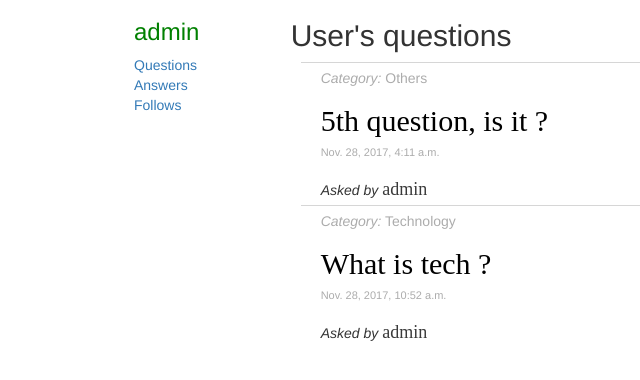
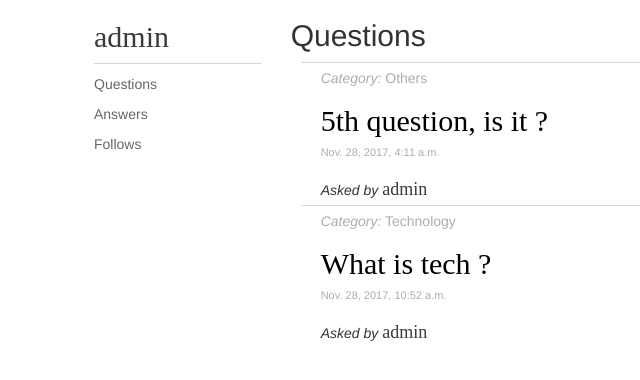
Before and after one commit to Lego1st/qanda, a Django app: page /profile/1/ in a window 1280 px wide. Shown: the part 51-431 px from the top of the page, without its empty margins (21-661 px from the left). Run offline with Django 3.2, Linux system fonts and the light colour scheme; a user stored in the database is signed in; data comes from the database, SQL or seed files in the repository; some libraries are stand-ins or nearby versions.

Commit message:
Profile page appearance

```diff
--- a/polls/templates/polls/base_profile.html
+++ b/polls/templates/polls/base_profile.html
@@ -4,13 +4,14 @@
 {% block content %}
 		<div class="container-fluid" id="mainview">
 			<!-- left pannel -->
-			<div class="col-xs-2 test1 left-panel" >
-				<ul>
-					<li><h3 style="color : green"> {{ username }} </h3></li>
-					<li><a href="{% url 'polls:profile' user_id %}">Questions</a></li>
-					<li><a href="{% url 'polls:useranswers' user_id %}">Answers</a></li>
+			<div class="col-xs-2 test1 left-panel" style="margin-top:1px">
+				<h3 class="accent-text" style="font-size:30px"> {{ username }} </h3>
+				<hr class="hrstyle" width="100%">
+				<ul style="padding:0">
+					<li class="pannel-item"><a href="{% url 'polls:profile' user_id %}" class="side-pannel-text">Questions</a></li>
+					<li class="pannel-item"><a href="{% url 'polls:useranswers' user_id %}" class="side-pannel-text">Answers</a></li>
 					{% if user.id == user_id %}
-						<li><a href="{% url 'polls:userfollows' user_id %}">Follows</a></li>
+						<li class="pannel-item"><a href="{% url 'polls:userfollows' user_id %}" class="side-pannel-text">Follows</a></li>
 					{% endif %}
 				</ul>
 			</div>
--- a/polls/templates/polls/profile.html
+++ b/polls/templates/polls/profile.html
@@ -2,7 +2,7 @@
 {% load static%}
 {% block procontent %}
 <div class="col-xs-8 test2">
-	<h2>User's questions</h2>
+	<h2>Questions</h2>
 	{% include 'polls/questions.html' with questions=asked_questions %}
 </div>
 {% endblock procontent %}
--- a/polls/templates/polls/user_answers.html
+++ b/polls/templates/polls/user_answers.html
@@ -2,7 +2,7 @@
 {% load static%}
 {% block procontent %}
 <div class="col-xs-8 test2">
-	<h2>User's answer</h2>
+	<h2>Answers</h2>
 	{% for answer, question in aqs %}
 		<div class="box">
 			<h2><a href="{% url 'polls:details' question.id %}">{{question.content}}</a></h2>
--- a/polls/templates/polls/user_follows.html
+++ b/polls/templates/polls/user_follows.html
@@ -2,7 +2,7 @@
 {% load static%}
 {% block procontent %}
 <div class="col-xs-8 test2">
-	<h2>User's followings</h2>
+	<h2>Questions Following</h2>
 	{% include 'polls/questions.html' with questions=fl_questions %}
 </div>
 {% endblock procontent %}
```
